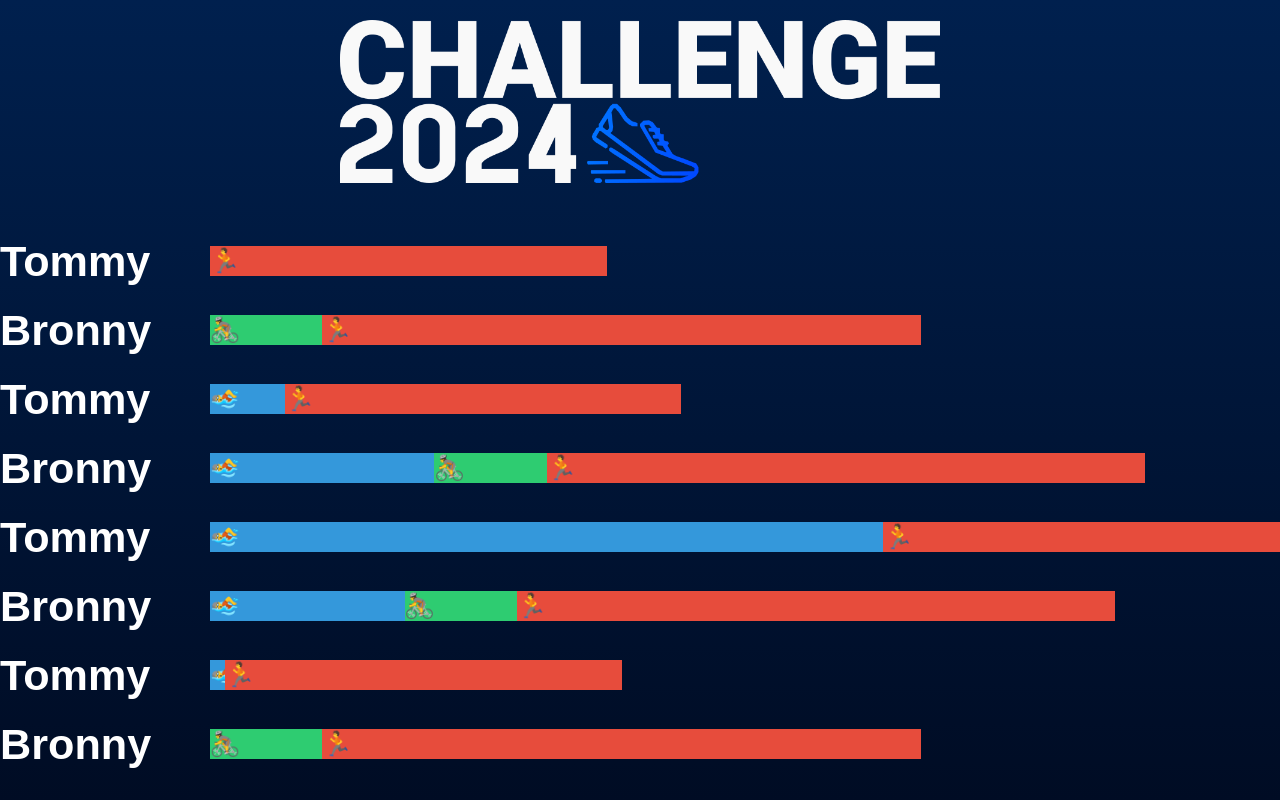
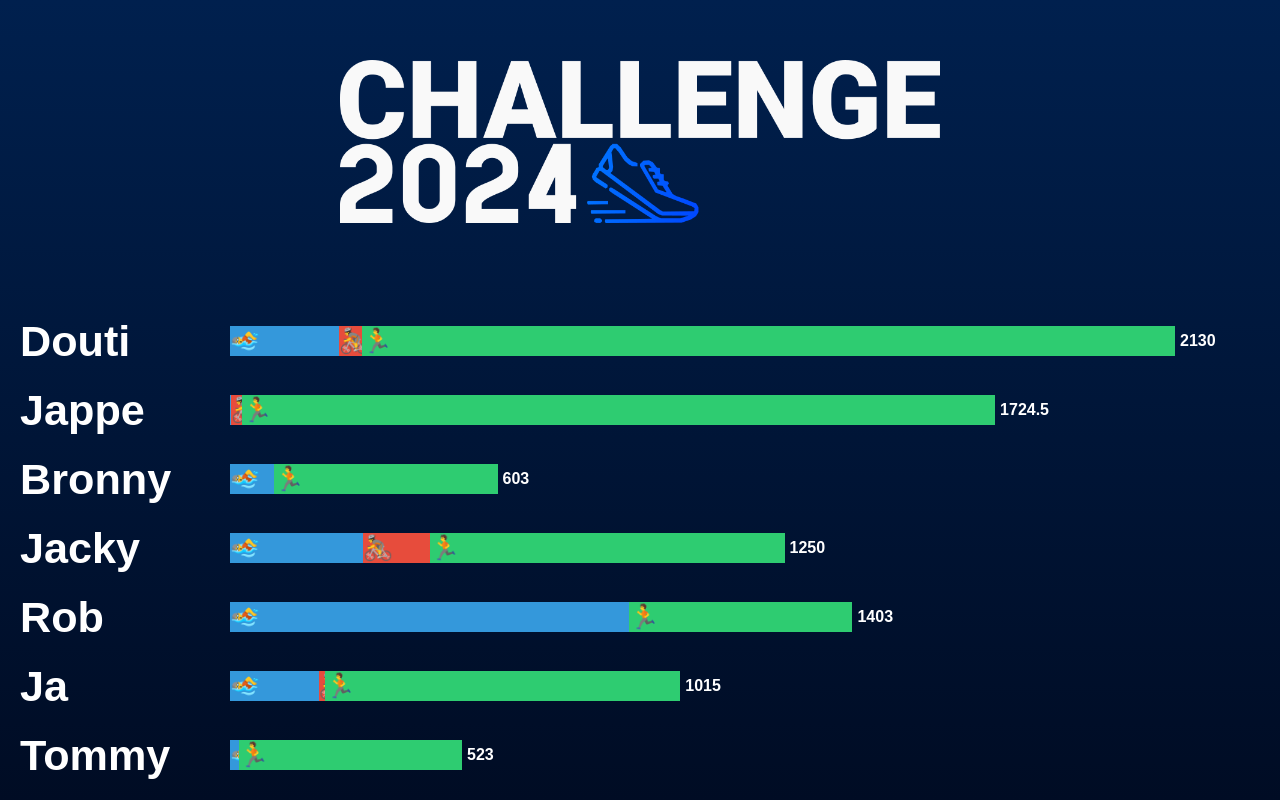
Before and after one commit to jeroen-van-braeckel/KMChallenge2024, a plain HTML site: page index.html in a window 1280 px wide. Drawn offline with Linux system fonts and the light colour scheme; a small style sheet from the web is missing.

Commit message:
with command tools

```diff
--- a/index.html
+++ b/index.html
@@ -30,6 +30,7 @@
       width: 100%; /* Make the logo take up the full width */
       max-width: 600px; /* Set a maximum width for the logo */
       height: auto; /* Maintain the aspect ratio */
+      margin: 40px;
     }
 
     .scoreboard {
@@ -40,6 +41,7 @@
 
     .participant {
       margin-bottom: 20px;
+      margin-left: 20px;
     }
 
     .participant-info {
@@ -81,12 +83,22 @@
       left: 0;
       transform: translate(0, -50%);
       font-size: 1.5em;
+      font-weight: 200;
     }
+
+    .total-score {
+    font-weight: bold;
+    position: absolute;
+    left: 100%;
+    transform: translateX(5px); /* Adjust spacing */
+    top: 20%;
+    transform: translateY(-50%);
+  }
 
     /* Different colors for sub-scores */
     .subscore1 { background-color: #3498db; }
-    .subscore2 { background-color: #2ecc71; }
-    .subscore3 { background-color: #e74c3c; }
+    .subscore2 { background-color: #e74c3c; }
+    .subscore3 { background-color: #2ecc71; }
   </style>
 </head>
 <body>
--- a/script.js
+++ b/script.js
@@ -1,16 +1,15 @@
 // Sample data (replace with your own values)
 const participants = [
-  { name: 'Tommy', values: [0, 0, 53] },
-  { name: 'Bronny', values: [0, 15, 80] },
+  { name: 'Douti', values: [246, 52, 1832] },
+  { name: 'Jappe', values: [2, 25.5, 1697] },
 
-  { name: 'Tommy', values: [10, 0, 53] },
-  { name: 'Bronny', values: [30, 15, 80] },
+  { name: 'Bronny', values: [100, 0, 503] },
+  { name: 'Jacky', values: [300, 150, 800] },
 
-  { name: 'Tommy', values: [90, 0, 53] },
-  { name: 'Bronny', values: [26, 15, 80] },
+  { name: 'Rob', values: [900, 0, 503] },
+  { name: 'Ja', values: [200, 15, 800] },
 
-  { name: 'Tommy', values: [2, 0, 53] },
-  { name: 'Bronny', values: [0, 15, 80] },
+  { name: 'Tommy', values: [20, 0, 503] },
 ];
 
 // Find the maximum total score to scale bars proportionally
@@ -40,7 +39,7 @@ participants.forEach(participant => {
   participant.values.forEach((value, index) => {
     const barDiv = document.createElement('div');
     barDiv.className = `bar subscore${index + 1}`;
-    barDiv.style.width = `${(value / maxTotal) * 100}%`; // Adjusted width for proportional bars
+    barDiv.style.width = `${(value / maxTotal) * 90}%`; // Adjusted width for proportional bars
 
     const iconSpan = document.createElement('span');
     iconSpan.className = 'icon';
@@ -62,6 +61,20 @@ participants.forEach(participant => {
 
     barDiv.appendChild(iconSpan);
     histogramDiv.appendChild(barDiv);
+
+    // Display the total score at the end of the bar
+    if (index === participant.values.length - 1) {
+      const totalScoreSpan = document.createElement('span');
+      totalScoreSpan.className = 'total-score';
+      totalScoreSpan.textContent = total;
+
+      barDiv.style.position = 'relative'; // Set position to relative for proper positioning
+      totalScoreSpan.style.position = 'absolute';
+      totalScoreSpan.style.left = '100%'; // Align to the right edge of the bar
+      totalScoreSpan.style.transform = 'translateX(5px)'; // Adjust spacing
+
+      barDiv.appendChild(totalScoreSpan);
+    }
   });
 
   const barContainer = document.createElement('div');
```
Also changed, not shown: 1 other file.
